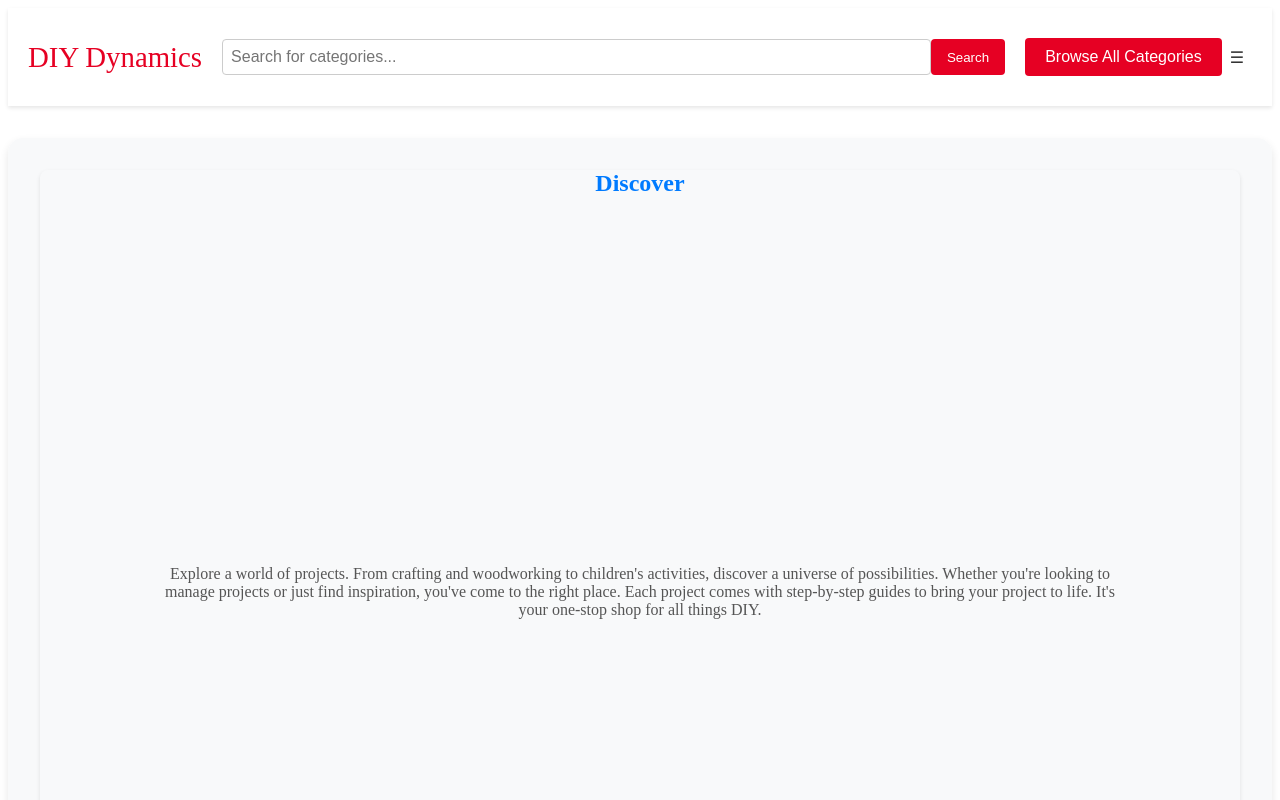
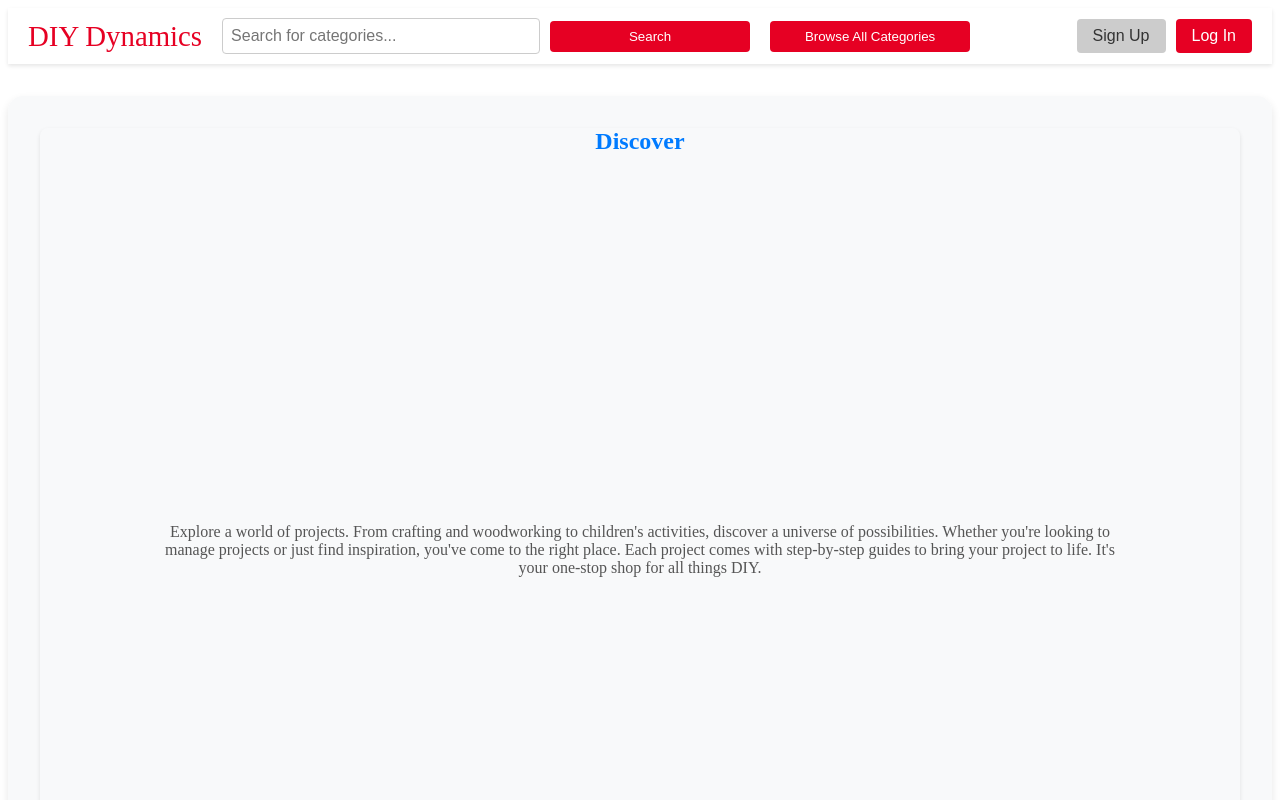
Before and after one commit to aholley112/diy_dynamics_client, an Angular app: page /home in a window 1280 px wide. Shown: the top 800 px of the page. Built offline with nearby package versions, Linux system fonts and the light colour scheme.

Commit message:
adjusted user controls

```diff
--- a/src/app/shared/navbar/navbar.component.html
+++ b/src/app/shared/navbar/navbar.component.html
@@ -1,31 +1,34 @@
 <div class="home">
-  <!-- Top Navigation Bar -->
   <nav class="top-nav">
+    <div class="left-group">
     <div class="logo">DIY Dynamics</div>
     <!-- Search Bar -->
     <div class="search-bar">
       <div class="input-wrapper">
       <input type="text" [(ngModel)]="searchText" (keyup.enter)="searchCategories()" placeholder="Search for categories...">
-      <button *ngIf="searchText" class="clear-btn" (click)="clearSearch()">✖</button>
+      <!-- Inside your input-wrapper -->
+<button *ngIf="searchText && searchText.length > 0" class="clear-btn" (click)="clearSearch()">✖</button>
       </div>
       <button (click)="searchCategories()">Search</button>
     </div>
     <!-- Browse All Categories Button -->
-    <div class="browse-btn-container">
-      <button (click)="goToCategories()">Browse All Categories</button>
+    <button class="browse-btn" (click)="goToCategories()">Browse All Categories</button>
+  </div>
+  <!-- User Controls for when user is logged in -->
+  <div *ngIf="authService.isLoggedIn()" class="user-controls" [class.showUserMenu]="showUserMenu">
+      <img *ngIf="userProfile && userProfile.profilePictureUrl"
+           [src]="userProfile.profilePictureUrl"
+           alt="Profile"
+           class="profile-icon"
+           (click)="goToProfile(); $event.stopPropagation();">
+           <button class="dropbtn" (click)="toggleUserMenu(); $event.stopPropagation();">☰</button>
+    <div *ngIf="showUserMenu" class="user-menu">
+      <a (click)="logout()">Log Out</a>
     </div>
-    <div class="user-controls">
-      <div class="dropdown">
-        <button class="dropbtn">☰</button>
-        <div class="dropdown-content">
-          <!-- Show Log In / Sign Up only if the user is not logged in -->
-          <a *ngIf="!authService.isLoggedIn()" (click)="goToAuth('log-in')">Log In or Sign Up</a>
-          <!-- Show Profile link only if the user is logged in -->
-          <a *ngIf="authService.isLoggedIn()" routerLink="/profile">Profile</a>
-          <!-- Show Log Out only if the user is logged in -->
-          <a *ngIf="authService.isLoggedIn()" (click)="logout()">Log Out</a>
-        </div>
-
-        </div>
-    </div>
+  </div>
+  <div *ngIf="!authService.isLoggedIn()" class="auth-controls">
+    <button (click)="goToAuth('sign-up')" class="signup-btn">Sign Up</button>
+    <button (click)="goToAuth('log-in')" class="login-btn">Log In</button>
+  </div>
   </nav>
+</div>
--- a/src/app/shared/navbar/navbar.component.scss
+++ b/src/app/shared/navbar/navbar.component.scss
@@ -6,32 +6,36 @@
   padding: 10px 20px;
   box-shadow: 0 2px 4px rgba(0, 0, 0, 0.1);
 }
+
 .logo {
   font-size: 1.8em;
   color: #e60023;
 }
 
+.left-group {
+  display: flex;
+  align-items: center;
+}
+
 .search-bar {
   display: flex;
-  flex-grow: 1;
-  margin: 0 20px;
-  position: relative;
+  align-items: center;
+  margin-left: 20px;
+
 }
 
 .search-bar .input-wrapper {
+  position: relative;
   display: flex;
-  flex-grow: 1;
-  position: relative;
+  width: 100%;
 }
 
 .search-bar input {
-  flex-grow: 1;
   padding: 8px;
-  padding-right: 30px;
   font-size: 1em;
   border: 1px solid #ccc;
   border-radius: 4px;
-  width: 100%;
+  width: 300px;
 }
 
 .search-bar button {
@@ -41,17 +45,30 @@
   border: none;
   cursor: pointer;
   border-radius: 4px;
+  min-width: 200px;
+  max-width: 200px;
+  box-sizing: border-box;
+  margin-left: 10px;
 }
 
-
-button:hover {
-  opacity: 0.9;
+.browse-btn {
+  padding: 8px 16px;
+  background: #e60023;
+  color: white;
+  border: none;
+  cursor: pointer;
+  border-radius: 4px;
+  margin-left: 20px;
+  min-width: 200px;
+  max-width: 200px;
+  box-sizing: border-box;
 }
 
 .search-bar .input-wrapper .clear-btn {
   position: absolute;
   right: 5px;
   top: 50%;
+
   transform: translateY(-50%);
   background: none;
   border: none;
@@ -60,67 +77,53 @@ button:hover {
   font-size: 1.2em;
 }
 
-
-.user-controls button {
-  background: none;
-  color: #333;
-  padding: 8px;
+.signup-btn, .login-btn {
+  padding: 8px 16px;
+  border-radius: 4px;
   cursor: pointer;
   font-size: 1em;
+  border: none;
+  margin-left: 10px;
+  background: #ccc;
+  color: #333;
 }
 
-.browse-btn-container {
-  text-align: center;
-  margin: 20px 0;
+.login-btn {
+  background: #e60023;
+  color: white;
 }
 
-.browse-btn-container button {
-  background: #e60023;
-  color: white;
-  border: none;
-  padding: 10px 20px;
-  cursor: pointer;
-  font-size: 1em;
-  border-radius: 4px;
+.user-controls, .auth-controls {
+  position: relative;
+  display: flex;
+  align-items: center;
+}
+
+
+.profile-icon {
+  border-radius: 50%;
+  width: 40px;
+  height: 40px;
+  object-fit: cover;
 }
 
 .dropbtn {
-  background-color: #4CAF50;
-  color: white;
-  padding: 16px;
-  font-size: 16px;
+  background: none;
   border: none;
+  font-size: 1.5em;
   cursor: pointer;
 }
 
-.dropbtn:hover, .dropbtn:focus {
-  background-color: #3e8e41;
+.user-menu {
+  position: absolute;
+  right: 0;
+  background-color: white;
+  border: 1px solid #ccc;
+  border-radius: 5px;
+  z-index: 1000;
+  display: none;
 }
 
-.dropdown {
-  position: relative;
-  display: inline-block;
-}
-
-
-.dropdown-content {
-  display: none;
-  position: absolute;
-  background-color: #f9f9f9;
-  min-width: 160px;
-  box-shadow: 0px 8px 16px 0px rgba(0,0,0,0.2);
-  z-index: 1;
-  right: 0;
-}
-
-.dropdown-content a {
-  color: black;
-  padding: 12px 16px;
-  text-decoration: none;
+.user-controls.showUserMenu .user-menu {
   display: block;
 }
-
-
-.dropdown:hover .dropdown-content {
-  display: block;
-}
--- a/src/app/shared/navbar/navbar.component.ts
+++ b/src/app/shared/navbar/navbar.component.ts
@@ -5,6 +5,9 @@ import { Router } from '@angular/router';
 import { RouterModule } from '@angular/router';
 import { Category } from '../models/category.model';
 import { AuthenticationService } from '../../core/services/authentication.service';
+import { UserService } from '../../core/services/user.service';
+import { ProfileService } from '../../core/services/profile.service';
+import { Profile } from '../models/profile.model';
 
 
 @Component({
@@ -17,20 +20,40 @@ import { AuthenticationService } from '../../core/services/authentication.servic
 export class NavigationBarComponent {
   searchText: string = '';
   searchResults: Category[] = [];
+  userProfile: Profile | null = null;
+  showUserMenu = false;
+
 
   @Output() search = new EventEmitter<string>();
 
-  constructor(public authService: AuthenticationService, private router: Router) {}
+  constructor(public authService: AuthenticationService, private router: Router, private userService: UserService, private profileService: ProfileService) {
+    this.loadUserProfile();
+  }
+  private loadUserProfile(): void {
+    if (this.authService.isLoggedIn()) {
+      this.authService.getProfile().subscribe({
+        next: (profile) => {
+          this.userProfile = profile;
+        },
+        error: (err) => {
+          console.error('Failed to load user profile', err);
+        }
+      });
+    }
+  }
 
+  // Method to search for categories
   searchCategories(): void {
     console.log('Emitting search text:', this.searchText);
     this.search.emit(this.searchText);
   }
 
+  // Method to navigate to the auth page
   goToAuth(mode: 'log-in' | 'sign-up'): void {
     console.log('Attempting to navigate to auth with mode:', mode);
     this.router.navigate(['/auth'], { queryParams: { action: mode } });
   }
+
 
   get isLoggedIn(): boolean {
     return this.authService.isLoggedIn();
@@ -40,6 +63,7 @@ export class NavigationBarComponent {
     this.authService.logout();
     this.router.navigate(['/']);
   }
+
 
   goToProfile(): void {
     this.router.navigate(['/profile']);
@@ -54,8 +78,6 @@ export class NavigationBarComponent {
     this.search.emit('');
   }
 
-  showUserMenu = false;
-
 toggleUserMenu(): void {
     this.showUserMenu = !this.showUserMenu;
 }
```
